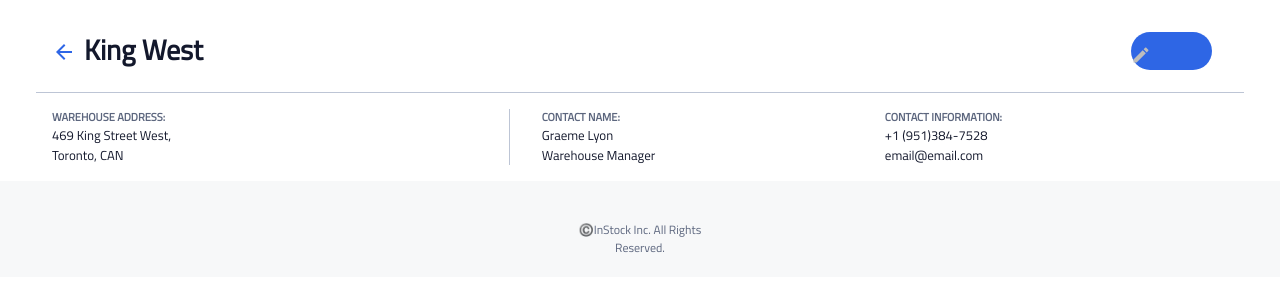
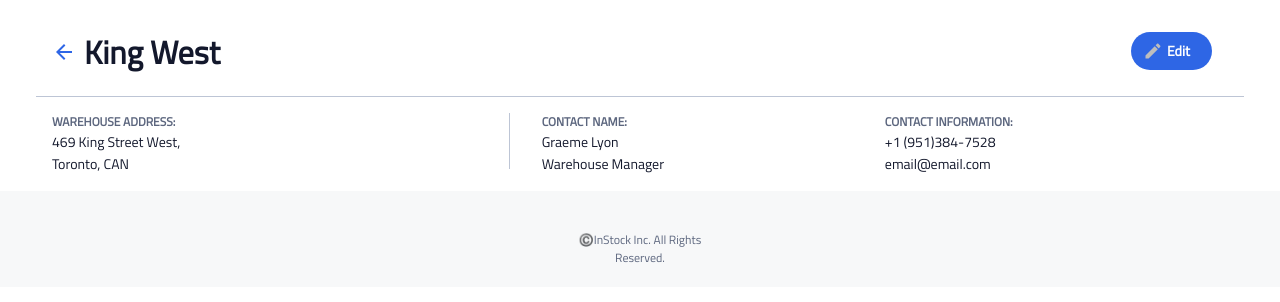
Before and after one commit to seanyang20/InStock, a React (Create React App) app in the folder client/: page /warehouses/1 in a window 1280 px wide. Shown: the top 302 px of the page. Built offline with nearby package versions, Linux system fonts and the light colour scheme.

Commit message:
style tablet and desktop view of warehouse details page. work on functionality now.

```diff
--- a/client/src/components/WarehouseDetails/WarehouseDetails.js
+++ b/client/src/components/WarehouseDetails/WarehouseDetails.js
@@ -12,6 +12,7 @@ export default function WarehouseDetails() {
         <h1 className="head__title">King West</h1>
         <div className="head__edit">
           <img className="head__edit--icon" src={editIcon} alt="edit icon" />
+          <p className="head__edit--txt">Edit</p>
         </div>
       </article>
       <article className="details">
--- a/client/src/components/WarehouseDetails/WarehouseDetails.scss
+++ b/client/src/components/WarehouseDetails/WarehouseDetails.scss
@@ -19,6 +19,11 @@
     line-height: 2.25rem;
     font-weight: 600;
     color: $instock-black;
+
+    @include mQ($breakpoint-tablet) {
+      font-size: 2rem;
+      line-height: 2.5rem;
+    }
   }
 
   &__back {
@@ -65,8 +70,21 @@
       @include mQ($breakpoint-tablet) {
         height: 1.25rem;
         width: 1.25rem;
-        left: 12.5%;
-        right: 12.5%;
+        margin-left: 0.75rem;
+        margin-bottom: 0.5rem;
+      }
+    }
+
+    &--txt {
+      visibility: hidden;
+
+      @include mQ($breakpoint-tablet) {
+        visibility: visible;
+        color: white;
+        font-size: 0.875rem;
+        line-height: 22px;
+        font-weight: 600;
+        margin-left: 0.25rem;
       }
     }
   }
@@ -91,6 +109,11 @@
     color: $slate;
     text-transform: uppercase;
     text-align: left;
+
+    @include mQ($breakpoint-tablet) {
+      font-size: 0.75rem;
+      line-height: 1.125rem;
+    }
   }
 
   &__value {
@@ -102,6 +125,8 @@
 
     @include mQ($breakpoint-tablet) {
       width: 8.875rem;
+      font-size: 0.875rem;
+      line-height: 1.375rem;
     }
   }
 
```
